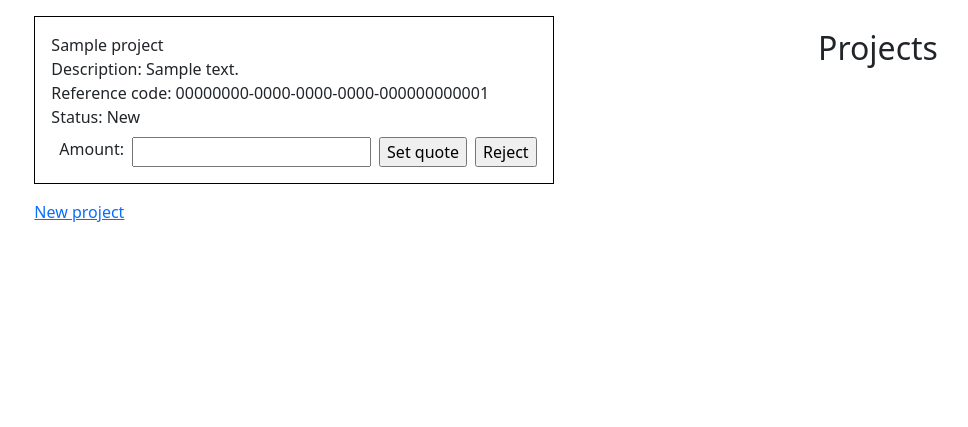
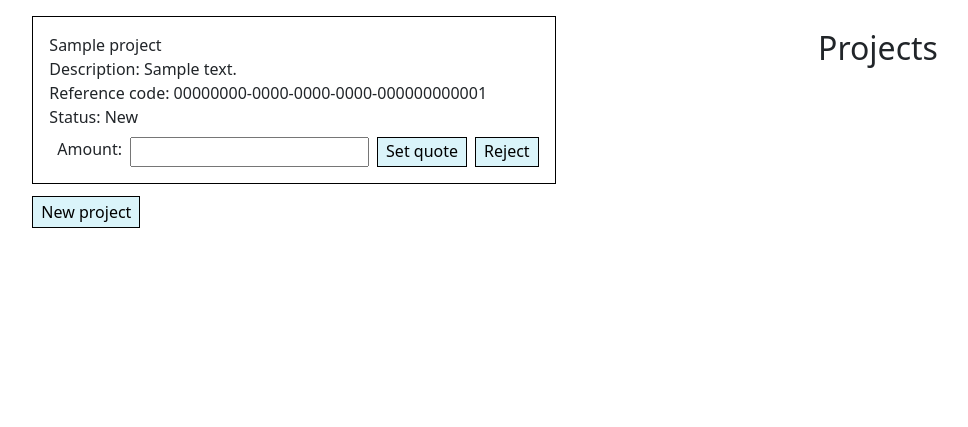
Before and after one commit to Tearnote/portfolio, a Django app: page /projects/ in a window 1280 px wide. Shown: the part 64-491 px from the top of the page, without its empty margins (200-1168 px from the left). Run offline with Django 4.2, Linux system fonts and the light colour scheme; a user stored in the database is signed in; tables that the repository leaves empty hold one stand-in row (values such as "Sample post"); some libraries are stand-ins or nearby versions.

Commit message:
Fix styling of a-style buttons

```diff
--- a/static/css/style.css
+++ b/static/css/style.css
@@ -22,6 +22,30 @@
  */
 main {
     flex: 1 0 auto;
+}
+
+button,
+input[type="submit"],
+a[role="button"] {
+    border: 1px solid black;
+    text-decoration: none;
+    color: black;
+    line-height: 1.2;
+    padding: 0.25rem 0.5rem;
+    cursor: pointer;
+    background-color: #daf4fa;
+}
+
+button:hover,
+input[type="submit"]:hover,
+a[role="button"]:hover {
+    background-color: #c9dfe5;
+}
+
+button:focus,
+input[type="submit"]:focus,
+a[role="button"]:focus {
+    background-color: #b4cdd3;
 }
 
 /* endregion */
@@ -272,7 +296,9 @@
 }
 
 .project > .actions > form > div,
-.project > .actions > form > input[type="submit"] {
+.project > .actions > form > input[type="submit"],
+.project > .actions > a[role="button"],
+.project > .actions > button {
     margin: 0.5rem 0 0 0.5rem;
 }
 
```
